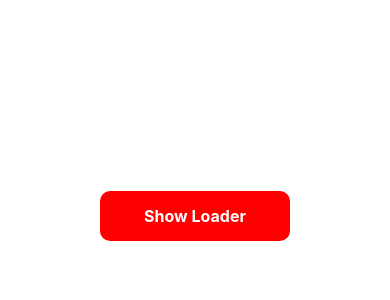
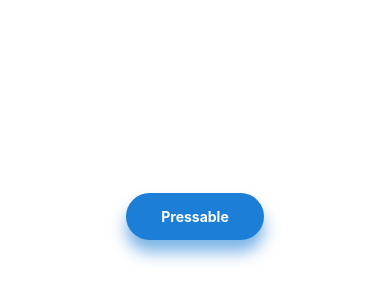
Before and after one commit to YaseenAminM/Learning_React_Native, a React Native app: screen / in a window 390 px wide. Shown: the part 206-506 px from the top of the page. Built offline with nearby package versions, Linux system fonts and the light colour scheme.

Commit message:
onPress, onPressIn, onPressOut, onPressLong

```diff
--- a/App.jsx
+++ b/App.jsx
@@ -25,9 +25,10 @@ import UseEffectUnmountingPhase from './src/components/UseEffectUnmountingPhase'
 import HideShowToggle from './src/components/HideShowToggle';
 import StyleWithButton from './src/components/StyleWithButton';
 import Loader from './src/components/Loader';
+import PressableCpmponent from './src/components/PressableCpmponent';
 
 export default function App() {
-  return <View style={styles.appContainer}>{<Loader />}</View>;
+  return <View style={styles.appContainer}>{<PressableCpmponent />}</View>;
 }
 
 const styles = StyleSheet.create({
--- /dev/null
+++ b/src/components/PressableCpmponent.jsx
@@ -0,0 +1,63 @@
+/* eslint-disable no-unused-vars */
+import { View, Text, Pressable, StyleSheet } from 'react-native';
+import React from 'react';
+
+export default function PressableCpmponent() {
+  function handlerPress() {
+    console.log('onPress');
+  }
+  function handlPressIn() {
+    console.log('PressIn');
+  }
+  function handlPressOut() {
+    console.log('PressOut');
+  }
+  function handlOnLongPress() {
+    console.log('onLongPress');
+  }
+
+  return (
+    <View style={styles.container}>
+      <Pressable
+        style={styles.btn}
+        // onPress={handlerPress}
+        // onPressIn={handlPressIn}
+        // onPressOut={handlPressOut}
+        onLongPress={handlOnLongPress}
+        delayLongPress={5000}>
+        <Text style={styles.btnText}>Pressable</Text>
+      </Pressable>
+    </View>
+  );
+}
+
+const styles = StyleSheet.create({
+  container: {
+    flex: 1,
+    justifyContent: 'center',
+    alignItems: 'center',
+    backgroundColor: '#fff',
+  },
+
+  btn: {
+    paddingVertical: 15,
+    paddingHorizontal: 35,
+    borderRadius: 100,
+    backgroundColor: '#1c7ed6',
+
+    shadowColor: '#1c7ed6',
+    shadowOffset: {
+      width: 0,
+      height: 12,
+    },
+    shadowOpacity: 0.58,
+    shadowRadius: 16.0,
+
+    elevation: 24,
+  },
+
+  btnText: {
+    color: '#fff',
+    fontWeight: 'bold',
+  },
+});
```
